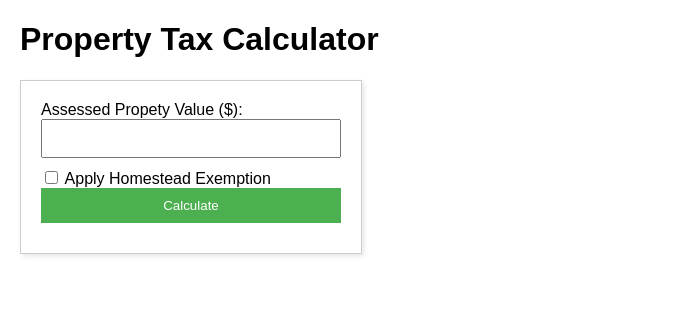
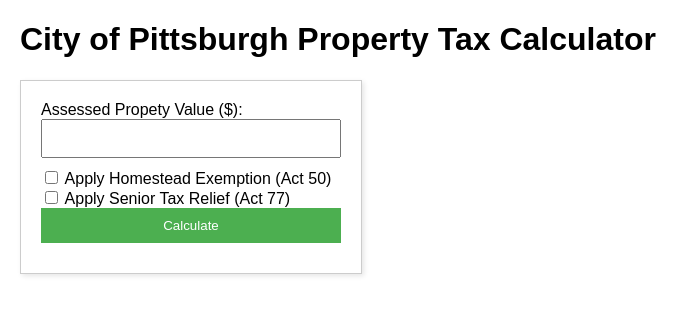
Before and after one commit to patrickcdoyle1/pgh-prop-calc, a Flask app: page / in a window 1280 px wide. Shown: the top 315 px of the page, without its empty margins (0-699 px from the left). Run offline with Flask 3, Linux system fonts and the light colour scheme.

Commit message:
adding senior relief box

```diff
--- a/app.py
+++ b/app.py
@@ -28,6 +28,7 @@ def calculator():
     # Initialize homestead_status to hold the selected value for template persistence
     # Default to 'no' (False/None) if not submitted or first load
     homestead_status = request.form.get('homestead', 'no')
+    senior_status = request.form.get('senior', 'no')
 
     if request.method == 'POST':
         try:
@@ -37,19 +38,26 @@ def calculator():
             # If the checkbox is checked, request.form.get('homestead') will return 'yes'.
             # If the checkbox is UNCHECKED, it returns None.
             homestead_applied = request.form.get('homestead')
+            senior_applied = request.form.get('senior')
 
             # Save the status for template persistence
             homestead_status = homestead_applied
+            senior_status = senior_applied
 
             # --- Property Tax Calculation Logic ---
             taxable_value = num1
 
-            if homestead_applied == 'yes': # Only applies if the checkbox was checked
-                # Apply $15,000 exemption
-                if num1 <= 15000:
-                    taxable_value = 0
-                else:
-                    taxable_value = num1 - 15000
+          #  if homestead_applied == 'yes' & senior_applied == 'yes': # Only applies if both boxes checked
+            if senior_applied == 'yes':
+                taxable_value = num1 * .6
+
+                if homestead_applied == 'yes':
+                    taxable_value = taxable_value - 15000
+
+            elif senior_applied == 'no' & homestead_applied == 'yes':
+                taxable_value = num1 - 15000
+
+            else: taxable_value = num1
 
             # If not checked, taxable_value remains num1
 
--- a/templates/calculator.html
+++ b/templates/calculator.html
@@ -2,7 +2,7 @@
 <html lang="en">
 <head>
     <meta charset="UTF-8">
-    <title>Property Tax Calculator</title>
+    <title>City of Pittsburgh Property Tax Calculator</title>
     <style>
         /* ... (styles remain the same) ... */
         body { font-family: Arial, sans-serif; margin: 20px; }
@@ -15,7 +15,7 @@
 </head>
 <body>
 
-    <h1>Property Tax Calculator</h1>
+    <h1>City of Pittsburgh Property Tax Calculator</h1>
 
     <div class="calculator">
         <form method="POST">
@@ -29,8 +29,19 @@
                     name="homestead"
                     value="yes"
                     {% if homestead_status == 'yes' %}checked{% endif %}>
-                <label for="homestead">Apply Homestead Exemption</label>
+                <label for="homestead">Apply Homestead Exemption (Act 50)</label>
             </div>
+
+            <div class="checkbox-container">
+                <input
+                    type="checkbox"
+                    id="senior"
+                    name="senior"
+                    value="yes"
+                    {% if senior_status == 'yes' %}checked{% endif %}>
+                <label for="senior">Apply Senior Tax Relief (Act 77)</label>
+            </div>
+
             <button type="submit">Calculate</button>
         </form>
 
```
